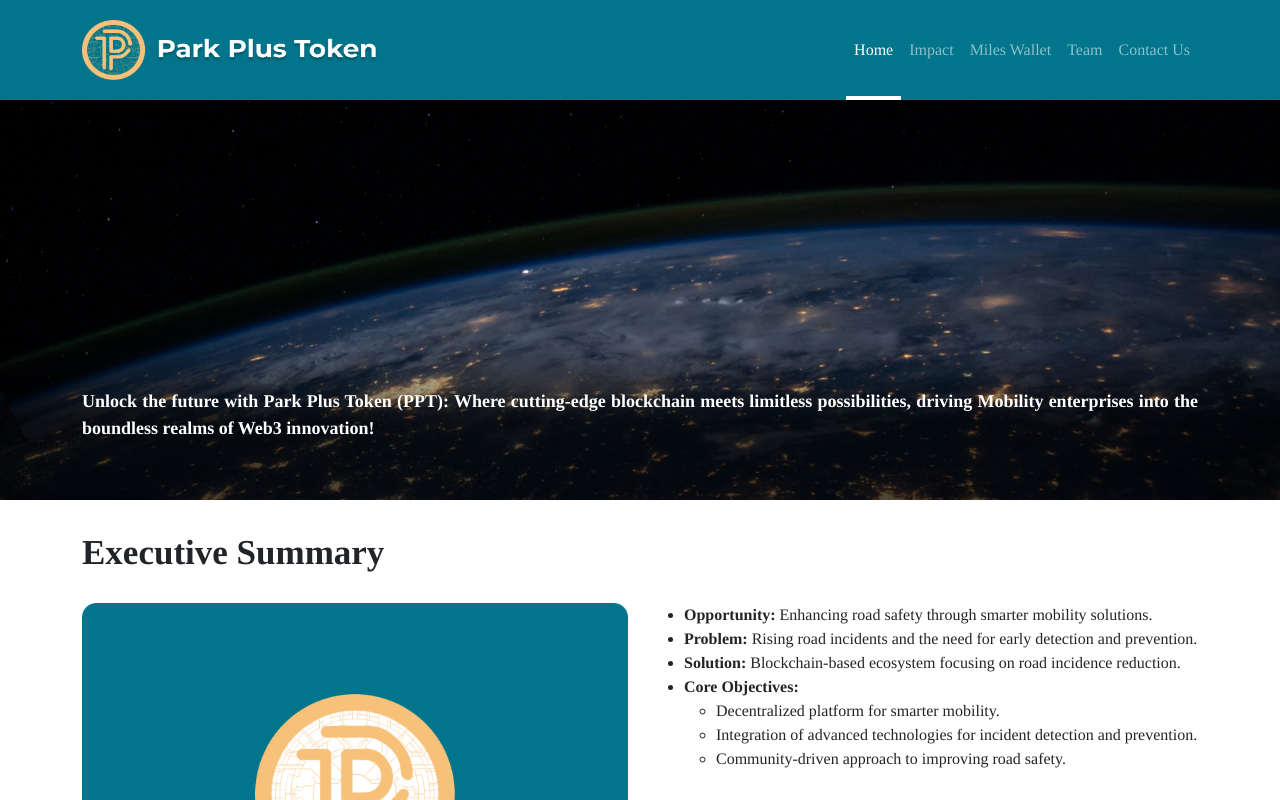
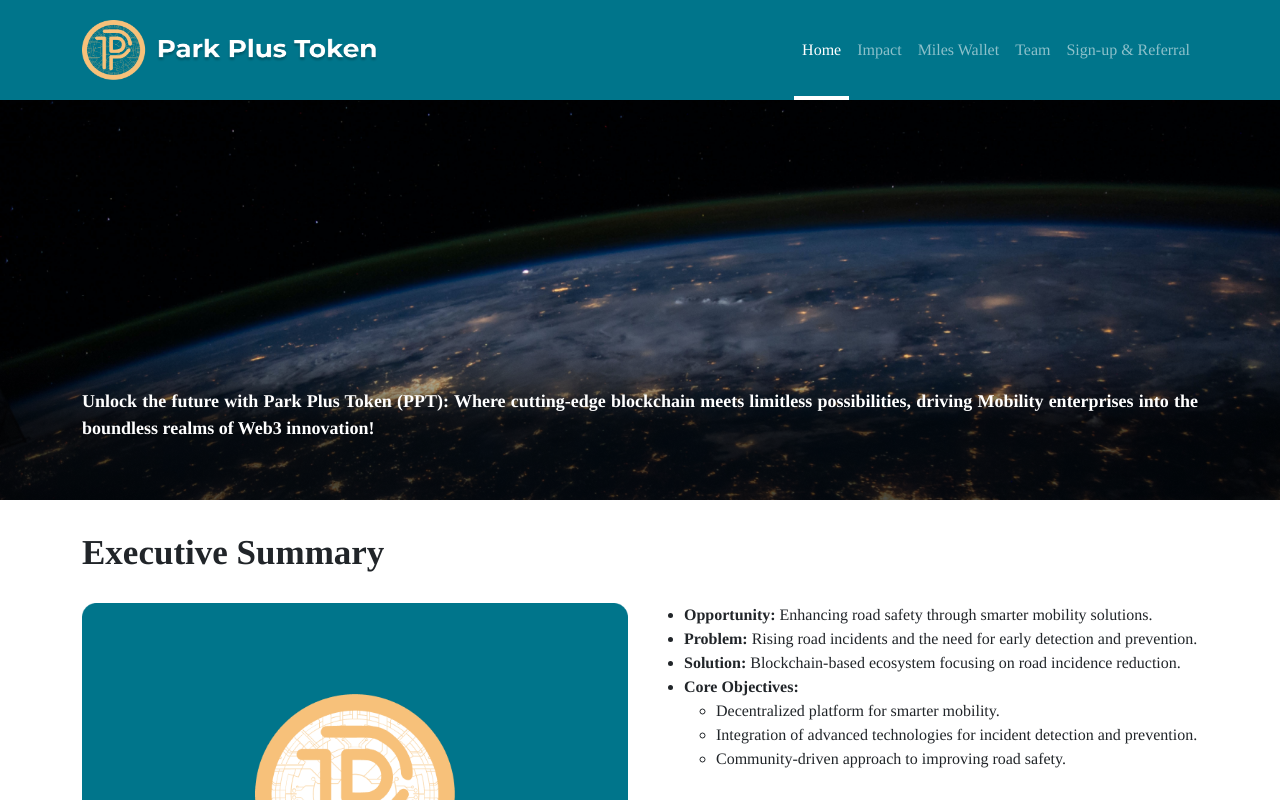
Before and after one commit to pradhuman-chhabra/Park-GHO-Family, a Next.js app: page / in a window 1280 px wide. Shown: the top 800 px of the page. Built offline with nearby package versions, Linux system fonts and the light colour scheme.

Commit message:
improved the form width

```diff
--- a/src/component/header.js
+++ b/src/component/header.js
@@ -39,7 +39,7 @@ export default function Header() {
             <Nav.Link href="/wallet">Miles Wallet</Nav.Link>
             {/* <Nav.Link href="/workflow">Traffic Management System</Nav.Link> */}
             <Nav.Link href="/teammembers">Team</Nav.Link>
-            <Nav.Link href="/form">Contact Us</Nav.Link>
+            <Nav.Link href="/form">Sign-up & Referral</Nav.Link>
             {/* <Nav.Link href="/testimonials">Notable Achievements </Nav.Link> */}
           </Nav>
         </Navbar.Collapse>
--- a/src/pages/form.js
+++ b/src/pages/form.js
@@ -6,12 +6,12 @@ export default function teammembers() {
   return (
     <Layout>
       <Container>
-        <h1 className="section-heading">Team</h1>
+        <h1 className="section-heading">Sign-Up & Referral</h1>
         <Col className="bot-marg" md="12" lg="12">
           <iframe
             src="https://docs.google.com/forms/d/e/1FAIpQLSfaIRVZboM1w0LmSZMny66KHfZKvzzNpZWph_SApGo6CFxgzA/viewform?embedded=true"
-            width="800"
-            height="766"
+            width="640"
+            height="3243"
             frameborder="0"
             marginheight="0"
             marginwidth="0"
```
